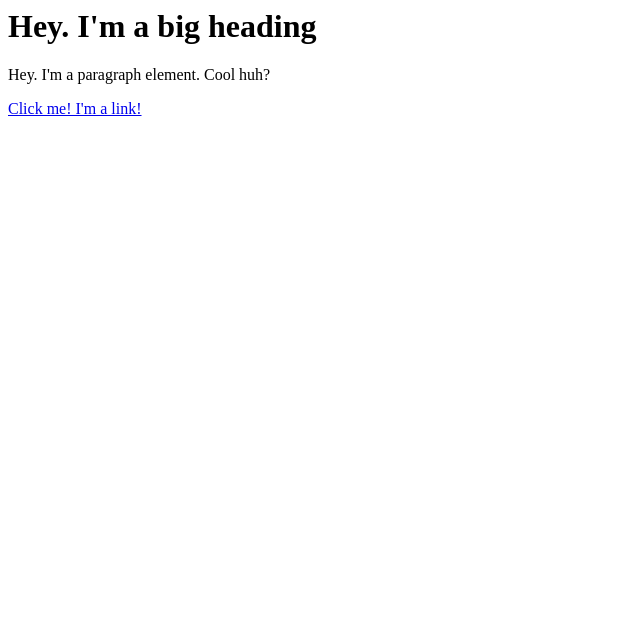
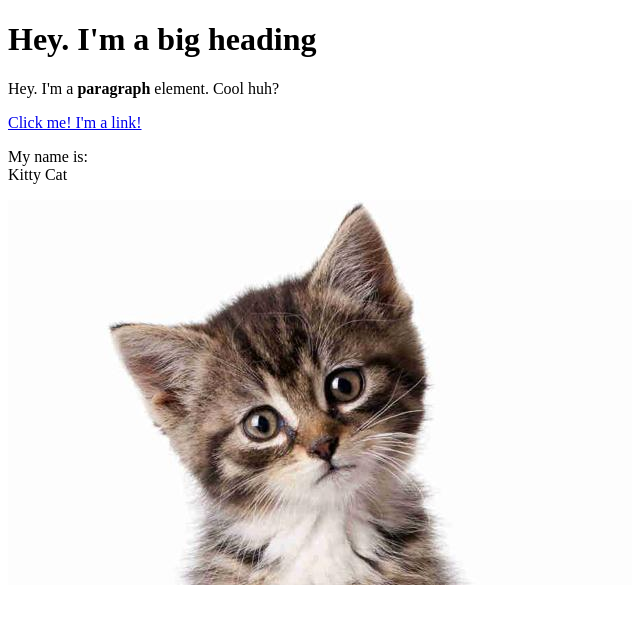
Before and after one commit to k0alabanana/prueba-ss, a plain HTML site: page test.html in a window 1280 px wide. Shown: the whole page, without its empty margins (0-640 px from the left). Drawn offline with Linux system fonts and the light colour scheme.

Commit message:
Added a cat image and a few more elements

```diff
--- a/test.html
+++ b/test.html
@@ -1,3 +1,14 @@
-<h1>Hey. I'm a big heading</h1>
-<p>Hey. I'm a paragraph element. Cool huh?</p>
-<a href="https://google.es" target="_blank" title="Let's go to Google">Click me! I'm a link!</a>
+<!DOCTYPE html>
+<html>
+<head>
+	<title>Test page</title>
+</head>
+<body>
+	<h1>Hey. I'm a big heading</h1>
+	<p>Hey. I'm a <b>paragraph</b> element. Cool huh?</p>
+	<a href="https://google.es" target="_blank" title="Let's go to Google">Click me! I'm a link!</a>
+	<p>My name is:<br>
+	Kitty Cat</p>
+	<img src="img/gato.jpeg">
+</body>
+</html>
```
Also changed, not shown: img/gato.jpeg (added).
